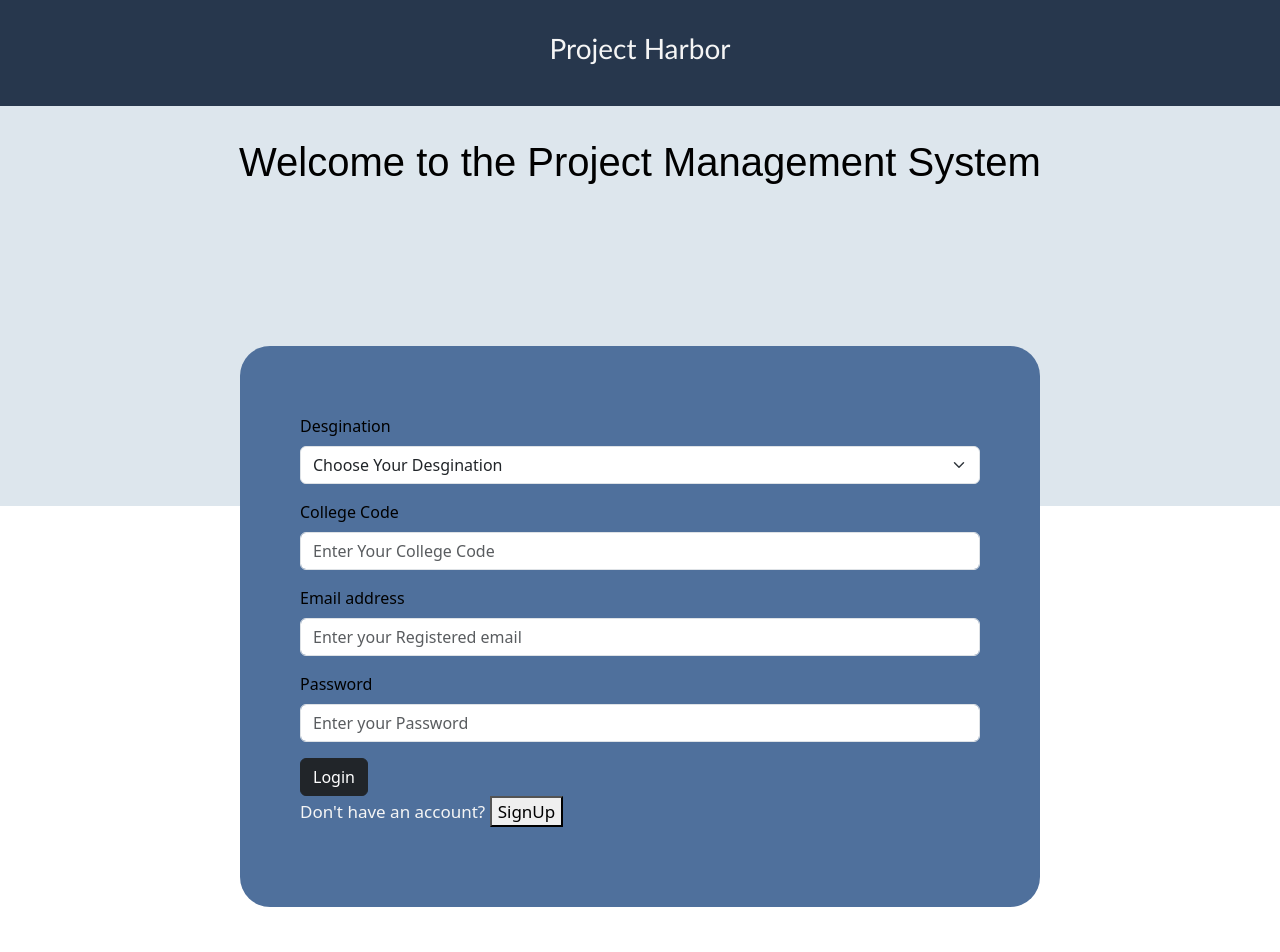
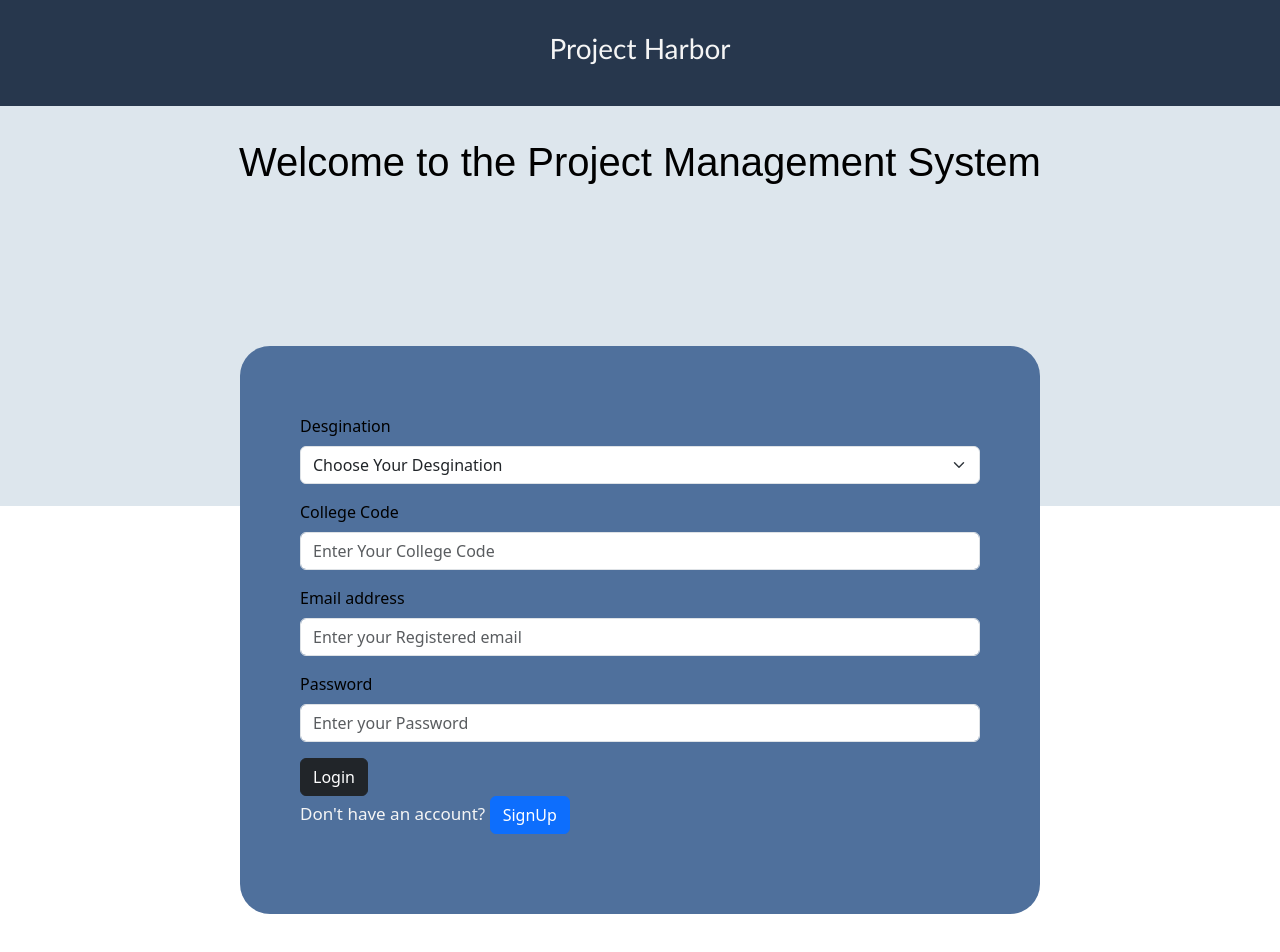
Before and after one commit to MaxAnii/Project-Manager2.0, a React (Vite) app: page /loginSignup in a window 1280 px wide. Shown: the top 952 px of the page. Built offline with nearby package versions, Linux system fonts and the light colour scheme.

Commit message:
Added style to the form toggel buttons.

```diff
--- a/src/components/SignUpLogin.jsx
+++ b/src/components/SignUpLogin.jsx
@@ -1,41 +1,53 @@
-import React from 'react'
-import Title from './Title'
-import Footer from './Footer'
-import LoginForm from './LoginForm'
-import SignUp from './SignUp'
-import { useState } from 'react'
-import './signuplogin.css'
+import React from "react";
+import Title from "./Title";
+import Footer from "./Footer";
+import LoginForm from "./LoginForm";
+import SignUp from "./SignUp";
+import { useState } from "react";
+import "./signuplogin.css";
 const SignUpLogin = () => {
-  const [show,setShow]=useState(true)
+	const [show, setShow] = useState(true);
 	return (
 		<div>
 			<Title></Title>
 			<div className="hero-section">
-      <h1 >Welcome to the Project Management System</h1>
+				<h1>Welcome to the Project Management System</h1>
 			</div>
-   <div className='form-container'>
-
-
-
-
-
-       {show?<><LoginForm></LoginForm>
-       <p>Don't have an account?  <button onClick={()=>setShow(false)} className='toggel'>SignUp</button></p>
-       </>:
+			<div className="form-container">
+				{show ? (
 					<>
-
+						<LoginForm></LoginForm>
+						<p>
+							Don't have an account?{" "}
+							<button
+								onClick={() => setShow(false)}
+								className="toggel btn btn-primary toggle-disabled"
+							>
+								SignUp
+							</button>
+						</p>
+					</>
+				) : (
+					<>
 						<SignUp></SignUp>
-       <p>Already have an account? <button onClick={()=>setShow(true)} className='toggel'>login</button></p>
+						<p>
+							Already have an account?{" "}
+							<button
+								onClick={() => setShow(true)}
+								className="toggel btn btn-primary toggle-disabled"
+							>
+								login
+							</button>
+						</p>
 					</>
-       }
+				)}
 			</div>
 
-      <div className='form-footer'>
+			<div className="form-footer">
 				<Footer></Footer>
 			</div>
+		</div>
+	);
+};
 
-    </div>
-  )
-}
-
-export default SignUpLogin
+export default SignUpLogin;
```
Lines whose indentation alone changed are shown as unchanged.
